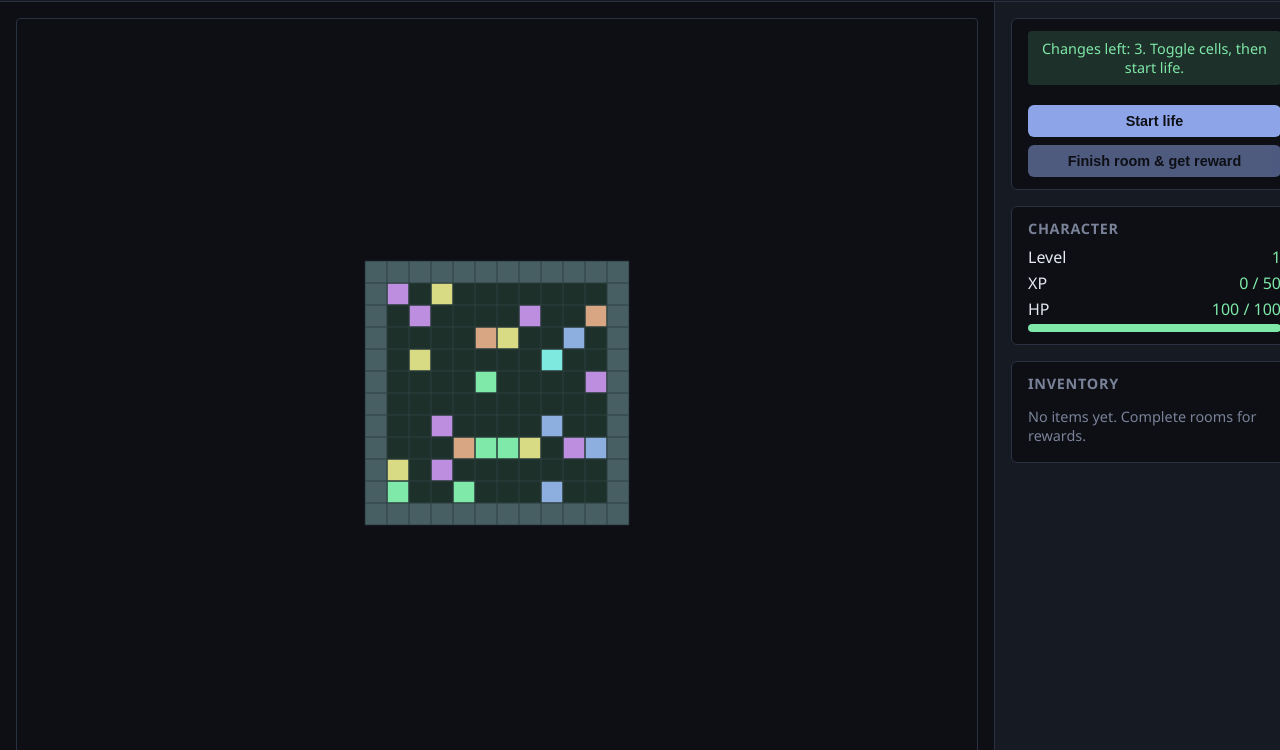
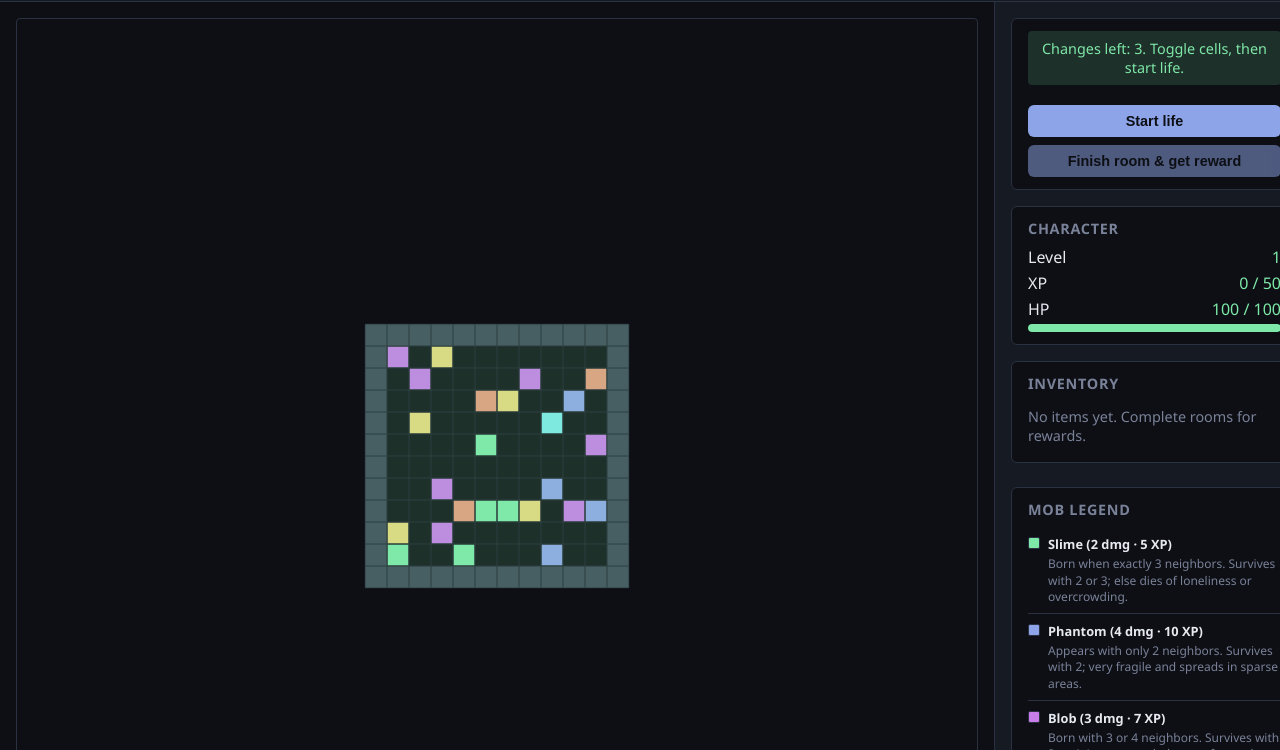
Before and after one commit to colatascoding/swietlik.koozle, a website built with Vite: page index.html in a window 1280 px wide. Shown: the part 50-800 px from the top of the page. Built offline with nearby package versions, Linux system fonts and the light colour scheme.

Commit message:
Update mob definitions and enhance UI with mob legend display
- Expanded the MOB_TYPES array to include behavior descriptions for each mob, detailing their interactions with neighbors.
- Added a new legend panel in the sidebar to visually represent mob types, including their damage and XP rewards.
- Updated CSS styles for the legend panel to improve layout and readability.
- Enhanced the main.ts file to dynamically generate the mob legend based on the updated mob definitions.

```diff
--- a/src/main.css
+++ b/src/main.css
@@ -212,3 +212,62 @@ body {
   background: rgba(232, 200, 126, 0.2);
   color: var(--gold);
 }
+
+/* Mob legend book */
+.legend-panel {
+  margin-top: 0.5rem;
+}
+
+.legend-panel h3 {
+  margin-bottom: 0.5rem;
+}
+
+.legend-list {
+  list-style: none;
+  padding: 0;
+  margin: 0;
+  max-height: 320px;
+  overflow-y: auto;
+}
+
+.legend-entry {
+  display: flex;
+  align-items: flex-start;
+  gap: 0.5rem;
+  padding: 0.5rem 0;
+  border-bottom: 1px solid var(--border);
+  font-size: 0.8rem;
+}
+
+.legend-entry:last-child {
+  border-bottom: none;
+}
+
+.legend-swatch {
+  flex-shrink: 0;
+  width: 12px;
+  height: 12px;
+  margin-top: 2px;
+  border-radius: 2px;
+  border: 1px solid var(--border);
+}
+
+.legend-content {
+  flex: 1;
+  min-width: 0;
+}
+
+.legend-label {
+  display: block;
+  color: var(--text);
+  font-weight: 600;
+  margin-bottom: 0.2rem;
+}
+
+.legend-behavior {
+  margin: 0;
+  font-size: 0.75rem;
+  line-height: 1.35;
+  color: var(--muted);
+  font-weight: normal;
+}
--- a/src/main.ts
+++ b/src/main.ts
@@ -151,6 +151,35 @@ function buildSidebar(): void {
   }
   invPanel.appendChild(invList);
   sidebar.appendChild(invPanel);
+
+  const legendPanel = document.createElement('div');
+  legendPanel.className = 'panel legend-panel';
+  const legendTitle = document.createElement('h3');
+  legendTitle.textContent = 'Mob legend';
+  legendTitle.title = 'Creatures you may meet in the grid';
+  legendPanel.appendChild(legendTitle);
+  const legendList = document.createElement('ul');
+  legendList.className = 'legend-list';
+  for (const mob of MOB_TYPES) {
+    const li = document.createElement('li');
+    li.className = 'legend-entry';
+    const swatch = document.createElement('span');
+    swatch.className = 'legend-swatch';
+    swatch.style.backgroundColor = mob.color;
+    const content = document.createElement('div');
+    content.className = 'legend-content';
+    const label = document.createElement('span');
+    label.className = 'legend-label';
+    label.textContent = `${mob.name} (${mob.damage} dmg · ${mob.xpReward} XP)`;
+    const behavior = document.createElement('p');
+    behavior.className = 'legend-behavior';
+    behavior.textContent = mob.behavior;
+    content.append(label, behavior);
+    li.append(swatch, content);
+    legendList.appendChild(li);
+  }
+  legendPanel.appendChild(legendList);
+  sidebar.appendChild(legendPanel);
 }
 
 function updateRoom(room: RoomState): void {
--- a/src/mobs.ts
+++ b/src/mobs.ts
@@ -2,18 +2,114 @@ import type { MobDef, Grid2D } from './types.js';
 
 /** Mob types: used as pixels (color + ruleMod) and for encounters (damage + xpReward). */
 export const MOB_TYPES: MobDef[] = [
-  { id: 'slime', name: 'Slime', color: '#7ee8a8', damage: 2, xpReward: 5, ruleMod: 'B3/S23' },
-  { id: 'phantom', name: 'Phantom', color: '#8ea4e8', damage: 4, xpReward: 10, ruleMod: 'B2/S' },
-  { id: 'blob', name: 'Blob', color: '#c87ee8', damage: 3, xpReward: 7, ruleMod: 'B34/S34' },
-  { id: 'spore', name: 'Spore', color: '#e8d87e', damage: 1, xpReward: 4, ruleMod: 'B36/S23' },
-  { id: 'glider', name: 'Glider', color: '#7ee8e8', damage: 3, xpReward: 8, ruleMod: 'B3/S23' },
-  { id: 'pulsar', name: 'Pulsar', color: '#e89a7e', damage: 6, xpReward: 15, ruleMod: 'B3/S234' },
-  { id: 'shifter', name: 'Shifter', color: '#e87ec8', damage: 5, xpReward: 12, ruleMod: 'B23/S36' },
-  { id: 'eater', name: 'Eater', color: '#5a9a6e', damage: 5, xpReward: 11, ruleMod: 'B3/S23' },
-  { id: 'loaf', name: 'Loaf', color: '#a88a5a', damage: 2, xpReward: 6, ruleMod: 'B3/S23' },
-  { id: 'beehive', name: 'Beehive', color: '#e8c87e', damage: 4, xpReward: 9, ruleMod: 'B3/S234' },
-  { id: 'toad', name: 'Toad', color: '#7eb8e8', damage: 4, xpReward: 10, ruleMod: 'B3/S23' },
-  { id: 'pentomino', name: 'Pentomino', color: '#e87e7e', damage: 7, xpReward: 18, ruleMod: 'B3/S23' },
+  {
+    id: 'slime',
+    name: 'Slime',
+    color: '#7ee8a8',
+    damage: 2,
+    xpReward: 5,
+    ruleMod: 'B3/S23',
+    behavior: 'Born when exactly 3 neighbors. Survives with 2 or 3; else dies of loneliness or overcrowding.',
+  },
+  {
+    id: 'phantom',
+    name: 'Phantom',
+    color: '#8ea4e8',
+    damage: 4,
+    xpReward: 10,
+    ruleMod: 'B2/S',
+    behavior: 'Appears with only 2 neighbors. Survives with 2; very fragile and spreads in sparse areas.',
+  },
+  {
+    id: 'blob',
+    name: 'Blob',
+    color: '#c87ee8',
+    damage: 3,
+    xpReward: 7,
+    ruleMod: 'B34/S34',
+    behavior: 'Born with 3 or 4 neighbors. Survives with 3 or 4. Loves crowded spots; forms dense clusters.',
+  },
+  {
+    id: 'spore',
+    name: 'Spore',
+    color: '#e8d87e',
+    damage: 1,
+    xpReward: 4,
+    ruleMod: 'B36/S23',
+    behavior: 'Spawns with 3 or 6 neighbors. Survives with 2 or 3. Can pop up in busy or hexagonal patterns.',
+  },
+  {
+    id: 'glider',
+    name: 'Glider',
+    color: '#7ee8e8',
+    damage: 3,
+    xpReward: 8,
+    ruleMod: 'B3/S23',
+    behavior: 'Classic rules: birth on 3, survive on 2 or 3. Can form shapes that drift across the grid.',
+  },
+  {
+    id: 'pulsar',
+    name: 'Pulsar',
+    color: '#e89a7e',
+    damage: 6,
+    xpReward: 15,
+    ruleMod: 'B3/S234',
+    behavior: 'Born with 3 neighbors. Survives with 2, 3, or 4. More tolerant—often forms stable, oscillating patterns.',
+  },
+  {
+    id: 'shifter',
+    name: 'Shifter',
+    color: '#e87ec8',
+    damage: 5,
+    xpReward: 12,
+    ruleMod: 'B23/S36',
+    behavior: 'Born with 2 or 3 neighbors. Survives with 3, 4, 5, or 6. Grows fast and thrives in dense neighborhoods.',
+  },
+  {
+    id: 'eater',
+    name: 'Eater',
+    color: '#5a9a6e',
+    damage: 5,
+    xpReward: 11,
+    ruleMod: 'B3/S23',
+    behavior: 'Standard rules. Often part of structures that absorb or block other patterns.',
+  },
+  {
+    id: 'loaf',
+    name: 'Loaf',
+    color: '#a88a5a',
+    damage: 2,
+    xpReward: 6,
+    ruleMod: 'B3/S23',
+    behavior: 'Classic birth/survive. Forms compact still lifes that don’t change.',
+  },
+  {
+    id: 'beehive',
+    name: 'Beehive',
+    color: '#e8c87e',
+    damage: 4,
+    xpReward: 9,
+    ruleMod: 'B3/S234',
+    behavior: 'Birth on 3, survives with 2–4 neighbors. Tends to settle into stable hexagonal blobs.',
+  },
+  {
+    id: 'toad',
+    name: 'Toad',
+    color: '#7eb8e8',
+    damage: 4,
+    xpReward: 10,
+    ruleMod: 'B3/S23',
+    behavior: 'Classic rules. Often appears in oscillating patterns that flip every step.',
+  },
+  {
+    id: 'pentomino',
+    name: 'Pentomino',
+    color: '#e87e7e',
+    damage: 7,
+    xpReward: 18,
+    ruleMod: 'B3/S23',
+    behavior: 'Standard birth/survive. Small seed that can explode into long-lived, chaotic growth.',
+  },
 ];
 
 /** Number of mob types that appear as pixels in the grid (first N). */
--- a/src/types.ts
+++ b/src/types.ts
@@ -46,4 +46,6 @@ export interface MobDef {
   xpReward: number;
   /** Optional GoL rule for this mob type (e.g. "B3/S23"). If set, this mob uses different birth/survive. */
   ruleMod?: string;
+  /** Short explanation of how this mob behaves with surrounding cells (birth/survive in plain language). */
+  behavior: string;
 }
```
Also changed, not shown: dist/assets/index-B2w3xkX4.css (deleted), dist/assets/index-D0HQ0h3X.js (deleted), dist/assets/index-DhaqwbUk.css (added), dist/assets/index-dvuqMiFs.js (added), dist/index.html.
